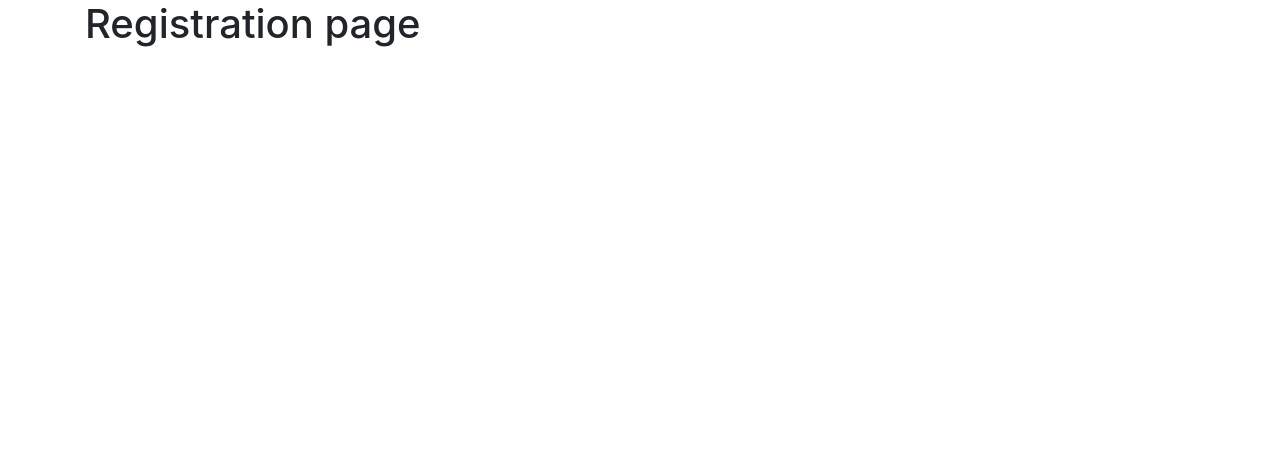
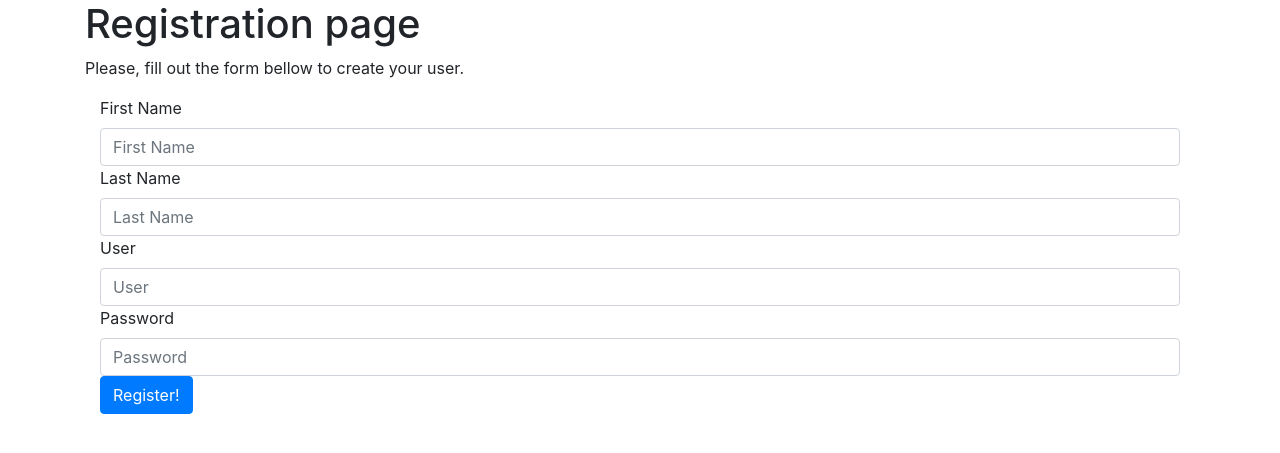
Before and after one commit to fercunha/flask-simple-registration, a Flask app: page /register in a window 1280 px wide. Shown: the top 453 px of the page. Run offline with Flask 2, Linux system fonts and the light colour scheme; some libraries are stand-ins or nearby versions.

Commit message:
Created dummy registration page

```diff
--- a/application.py
+++ b/application.py
@@ -13,7 +13,7 @@ def main():
 def index():
     return render_template("index.html")
 
-@app.route("/login")
+@app.route("/login", methods=["POST"])
 def login():
     return 'OK', 200
 
@@ -22,19 +22,27 @@ def register():
     """Creates the user"""
 
     if request.method == "GET":
-        return render_template("register.html")
+        if request.form.get("user"):
+            name = request.form.get("user")
+            return render_template("register.html", name=name)
+        else:
+            return render_template("register.html")
+    else:
+        #Gets form information
+        if request.form.get("firstName"):
+            firstName = request.form.get("firstName")
+            print(firstName)
+        if request.form.get("lastName"):
+            lastName = request.form.get("lastName")
+            print(lastName)
+        if request.form.get("user"):
+            name = request.form.get("user")
+            print(name)
+        if request.form.get("password"):
+            password = request.form.get("password")
+            print(password)
 
-    #Gets form information
-    if request.form.get("name"):
-        name = request.form.get("name")
-        print(name)
-    else:
-        name = None
-    if request.form.get("password"):
-        password = request.form.get("password")
-        print(password)
-
-    return render_template("register.html", name=name)
+        return render_template("success.html")
 
 if __name__ == "__main__":
     main()
--- a/mydb.py
+++ b/mydb.py
@@ -15,6 +15,7 @@ def create():
        Column('id', Integer, primary_key = True),
        Column('name', String),
        Column('lastname', String),
+       Column('user', String),
        Column('password', String),
        Column('registration_date', DateTime(timezone=False))
     )
--- a/templates/register.html
+++ b/templates/register.html
@@ -9,4 +9,34 @@
         {% if name %}
         <p>Welcome {{ name }}!</p>
         {% endif %}
+        <p>Please, fill out the form bellow to create your user.</p>
+        <form action="{{ url_for('register') }}" method="post">
+            <div class="form-group">
+
+                <div class="col-auto">
+                    <label for="firstName">First Name</label>
+                    <input class="form-control" id="firstName" name="firstName" type="text" placeholder="First Name">
+                </div>
+
+                <div class="col-auto">
+                    <label for="lastName">Last Name</label>
+                    <input class="form-control" id="lastName" name="lastName" type="text" placeholder="Last Name">
+                </div>
+
+                <div class="col-auto">
+                    <label for="user">User</label>
+                    <input class="form-control" id="user" name="user" type="text" placeholder="User">
+                </div>
+
+                <div class="col-auto">
+                    <label for="password">Password</label>
+                    <input  class="form-control" id="password" name="password" type="password" placeholder="Password">
+                </div>
+
+                <div class="col-auto">
+                    <input type="submit" value="Register!" class="btn btn-primary">
+                </div>
+
+            </div>
+        </form>
 {% endblock %}
```
Also changed, not shown: templates/success.html (added, +9 -0 lines).
